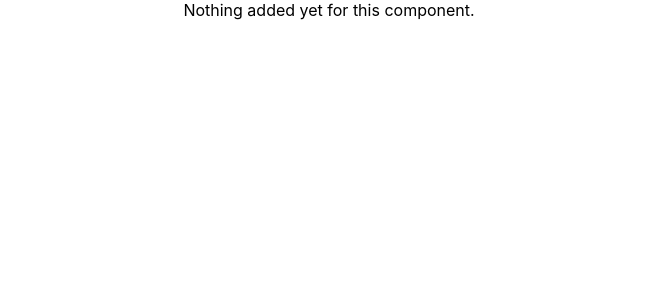
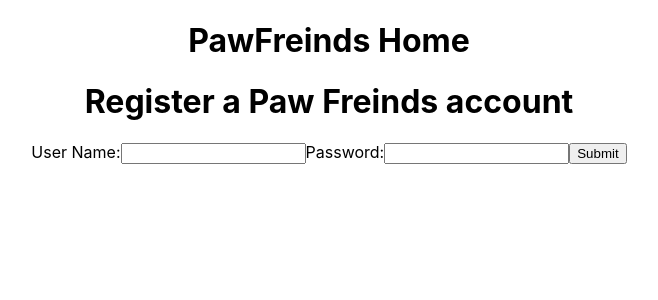
Before and after one commit to JonathanJTang/Pawfriends, a React (Create React App) app in the folder pawfriends/: page /Registration in a window 1280 px wide. Shown: the top 300 px of the page, without its empty margins (311-969 px from the left). Built offline with nearby package versions, Linux system fonts and the light colour scheme.

Commit message:
porotype of home and registration components - ryan

```diff
--- a/pawfriends/src/App.js
+++ b/pawfriends/src/App.js
@@ -1,42 +1,122 @@
-import React from 'react';
-import './App.css';
+import React from "react";
+import "./App.css";
 
-import { Link, Route, Switch, BrowserRouter} from 'react-router-dom';
+import { Link, Route, Switch, BrowserRouter } from "react-router-dom";
 
 // Temporary: import various components so we can work on them
-import Login from './components/Login';
-import Registration from './components/Registration';
-import Home from './components/Home';
-import Posts from './components/Posts';
-import Trade from './components/Trade';
-import Caretakers from './components/Caretakers';
-import Settings from './components/Settings';
-import Profile from './components/Profile';
-import AdminDashboard from './components/AdminDashboard';
-
-
+import Login from "./components/Login";
+import Registration from "./components/Registration";
+import Home from "./components/Home";
+import Posts from "./components/Posts";
+import Trade from "./components/Trade";
+import Caretakers from "./components/Caretakers";
+import Settings from "./components/Settings";
+import Profile from "./components/Profile";
+import AdminDashboard from "./components/AdminDashboard";
 
 class App extends React.Component {
   // Global state passed to all components of the app
-  state = {
+  constructor(props) {
+    super(props);
+    this.state = { users: [], posts: [], curUserId: 0 };
+  }
 
-  }
+  componentDidMount = () => {
+    this.setState({
+      posts: [
+        {
+          postName: "Me and my Dog",
+          id: 1,
+          username: "John Smith",
+          usertype: "pet owner", //admin/pet owner
+          datetime: "14:26 May 30, 2020",
+          link:
+            "https://i.pinimg.com/564x/9b/e8/ba/9be8ba888cb66d6bb2f879b4ea31261e.jpg",
+          content: "This is my Dog\nLeave a comment!",
+        },
+        {
+          postName: "My cat is so cute!",
+          id: 2,
+          username: "Jane Doe",
+          usertype: "pet owner", //admin/pet owner
+          datetime: "14:26 July 30, 2020",
+          link:
+            "https://media1.fdncms.com/inlander/imager/u/original/6575897/screen_shot_2017-11-10_at_11.24.41_am.png",
+          content: "This is my Dog\nLeave a comment!",
+        },
+      ],
+      users: [
+        {
+          username: "Ryan",
+          type: "admin",
+          id: 1,
+          password: "123",
+        },
+        {
+          name: "John Smith",
+          type: "user",
+          id: 2,
+          password: "123",
+        },
+        {
+          name: "Jane Doe",
+          type: "user",
+          id: 3,
+          password: "123",
+        },
+      ],
+    });
+  };
 
   render() {
     return (
       <div className="App">
+        <h1>PawFreinds Home</h1>
         <BrowserRouter>
           <Switch>
-            <Route exact path='/Login' render={() => (<Login appState={this.state}/>)} />
-            <Route exact path='/Registration' render={() => (<Registration appState={this.state}/>)} />
-            <Route exact path='/Home' render={() => (<Home appState={this.state}/>)} />
-            <Route exact path='/Posts' render={() => (<Posts appState={this.state}/>)} />
-            <Route exact path='/Trade' render={() => (<Trade appState={this.state}/>)} />
-            <Route exact path='/Caretakers' render={() => (<Caretakers appState={this.state}/>)} />
-            <Route exact path='/Settings' render={() => (<Settings appState={this.state}/>)} />
-            <Route exact path='/Profile' render={() => (<Profile appState={this.state}/>)} />
-            <Route exact path='/AdminDashboard' render={() => (<AdminDashboard appState={this.state}/>)} />
-            <Route path='/' render={() => (
+            <Route
+              exact
+              path="/Login"
+              render={() => <Login appState={this.state} />}
+            />
+            <Route
+              exact
+              path="/Registration"
+              render={() => <Registration appState={this.state} />}
+            />
+            <Route
+              exact
+              path="/Posts"
+              render={() => <Posts appState={this.state} />}
+            />
+            <Route
+              exact
+              path="/Trade"
+              render={() => <Trade appState={this.state} />}
+            />
+            <Route
+              exact
+              path="/Caretakers"
+              render={() => <Caretakers appState={this.state} />}
+            />
+            <Route
+              exact
+              path="/Settings"
+              render={() => <Settings appState={this.state} />}
+            />
+            <Route
+              exact
+              path="/Profile"
+              render={() => <Profile appState={this.state} />}
+            />
+            <Route
+              exact
+              path="/AdminDashboard"
+              render={() => <AdminDashboard appState={this.state} />}
+            />
+            <Route
+              path="/"
+              render={() => (
                 <div>
                   <header>Temporary Redirection page for development</header>
                   <Link className="testLink" to={"/Login"}>
@@ -45,7 +125,7 @@ class App extends React.Component {
                   <Link className="testLink" to={"/Registration"}>
                     <input type="button" value="Registration"></input>
                   </Link>
-                <Link className="testLink" to={"/Home"}>
+                  <Link className="testLink" to={"/"}>
                     <input type="button" value="Home"></input>
                   </Link>
                   <Link className="testLink" to={"/Posts"}>
@@ -66,8 +146,10 @@ class App extends React.Component {
                   <Link className="testLink" to={"/AdminDashboard"}>
                     <input type="button" value="AdminDashboard"></input>
                   </Link>
+                  <Home appState={this.state}></Home>
                 </div>
-            )} />
+              )}
+            />
           </Switch>
         </BrowserRouter>
       </div>
--- a/pawfriends/src/components/Home/index.js
+++ b/pawfriends/src/components/Home/index.js
@@ -1,12 +1,23 @@
-import React from 'react';
+import React from "react";
 import "./styles.css";
 
 /* Home component */
 class Home extends React.Component {
   render() {
+    let appStateAllPosts = this.props.appState.posts;
+    const allPosts = appStateAllPosts.map((post, index) => (
+      <div key={index}>
+        <h3>{post.postName}</h3>
+        <p>
+          Posted on {post.datetime} by {post.username}
+        </p>
+        <img src={post.link}></img>
+      </div>
+    ));
     return (
       <div>
-        Nothing added yet for this component.
+        <h1>All Posts</h1>
+        {allPosts}
       </div>
     );
   }
--- a/pawfriends/src/components/Registration/index.js
+++ b/pawfriends/src/components/Registration/index.js
@@ -1,12 +1,72 @@
-import React from 'react';
+import React from "react";
 import "./styles.css";
 
 /* Registration component */
 class Registration extends React.Component {
+  constructor(props) {
+    super(props);
+
+    this.state = {
+      user: {
+        username: "",
+        password: "",
+      },
+      submitted: false,
+    };
+  }
+
+  handleChange = (event) => {
+    const { name, value } = event.target;
+    const { user } = this.state;
+    this.setState({
+      user: {
+        ...user,
+        [name]: value,
+      },
+    });
+  };
+
+  handleSubmit = (event) => {
+    //TODO
+    this.setState({ submitted: true });
+    const { user } = this.state;
+    if (user.firstName && user.lastName && user.username && user.password) {
+      //register them
+    }
+  };
+
   render() {
     return (
       <div>
-        Nothing added yet for this component.
+        <h1>Register a Paw Freinds account</h1>
+        <label>
+          User Name:
+          <input
+            type="text"
+            name="username"
+            value={this.state.value}
+            onChange={this.handleChange}
+          />
+        </label>
+        <label>
+          Password:
+          <input
+            type="text"
+            name="password"
+            value={this.state.value}
+            onChange={this.handleChange}
+          />
+        </label>
+        {/* TODO: change to form */}
+        <button
+          type="submit"
+          value="Submit"
+          onClick={() => {
+            this.handleSubmit();
+          }}
+        >
+          Submit
+        </button>
       </div>
     );
   }
```
Also changed, not shown: pawfriends/src/components/Login/index.js (+2 -6 lines), pawfriends/src/components/Posts/index.js (+2 -6 lines). Lines whose indentation alone changed are shown as unchanged.
